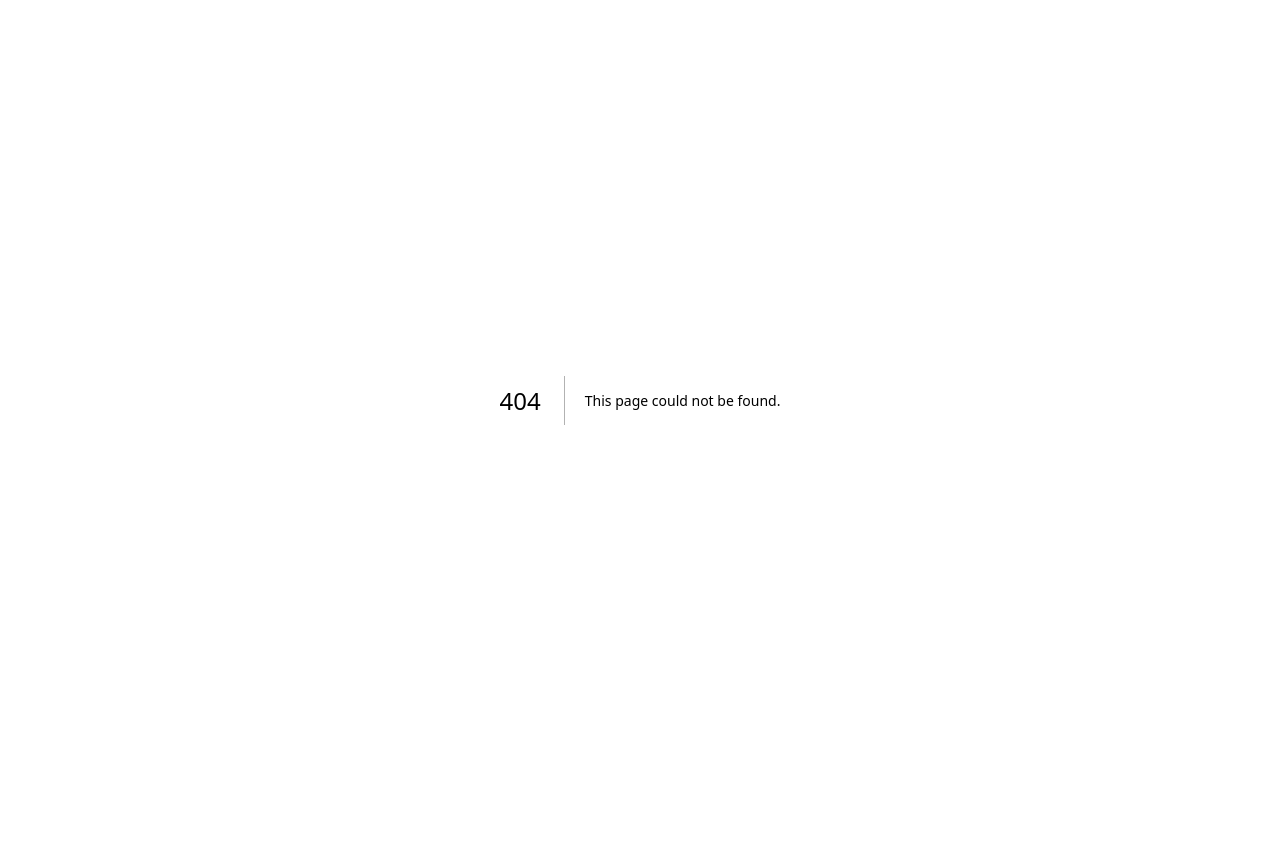
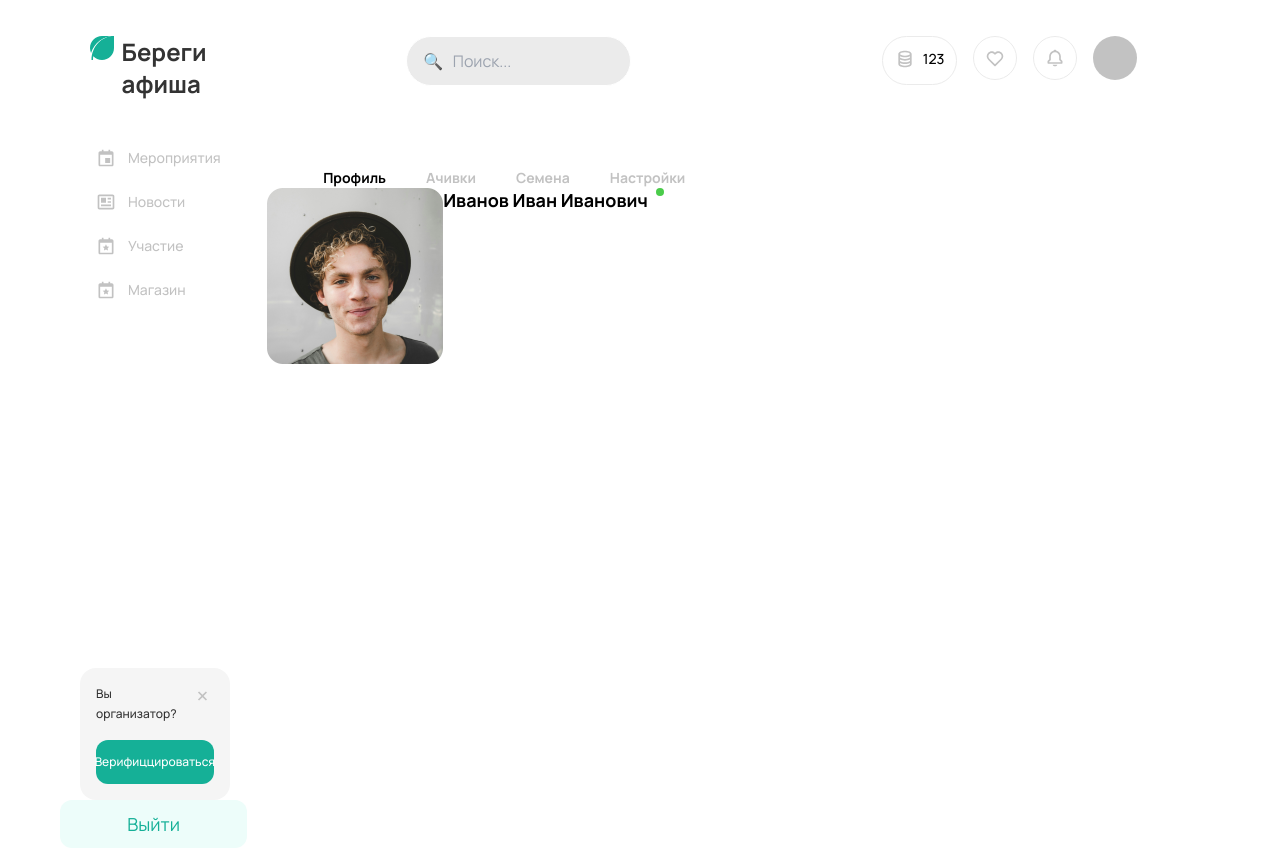
Before and after one commit to Alex12312312/moscow-hack, a Next.js app: page /profile in a window 1280 px wide. Before the commit this address had no page. Before the commit the page ends 800 px from the top, so only its background shows below. Built offline with nearby package versions, Linux system fonts and the light colour scheme.

Commit message:
add profile

```diff
--- /dev/null
+++ b/src/app/(pages)/profile/page.tsx
@@ -0,0 +1,38 @@
+'use client'
+import React from 'react';
+import { Header } from 'Components/header';
+import { Slide } from 'Components/slide';
+import { Typography } from 'Components/ui/Typography';
+import img from 'assets/avatar.png';
+import Image from 'next/image';
+
+const PageProfile = () => {
+  return (
+    <div className="">
+      <Header />
+      <div className="flex flex-col rounded-2xl">
+        <Slide>
+          <div>
+            <div className="navProfile flex gap-6 ml-[48px] mt-[32px]">
+              <Typography font='bold' size="base3"><span className="p-[8px] border-b-[#15B097] border-b-[2px]">Профиль</span></Typography>
+              <Typography font='bold' size="base3"><span className="p-[8px] text-[#C2C2C2]">Ачивки</span></Typography>
+              <Typography font='bold' size="base3"><span className="p-[8px] text-[#C2C2C2]">Семена</span></Typography>
+              <Typography font='bold' size="base3"><span className="p-[8px] text-[#C2C2C2]">Настройки</span></Typography>
+            </div>
+            <div className='flex'>
+              <div className='userImage'>
+                <Image className='w-[176px] h-[176px]' src={img as any} alt="avatar"/>
+              </div>
+              <div className='userInfo flex gap-[8px] content-center'>
+                <Typography font="bold" size="base1">Иванов Иван Иванович</Typography>
+                <div className='circleOnline rounded-[50%] w-[8px] h-[8px] bg-[#4ACC4A]'></div>
+              </div>
+            </div>
+          </div>
+        </Slide>
+      </div>
+    </div>
+  );
+};
+
+export default PageProfile;
```
Also changed, not shown: src/assets/avatar.png (added).
